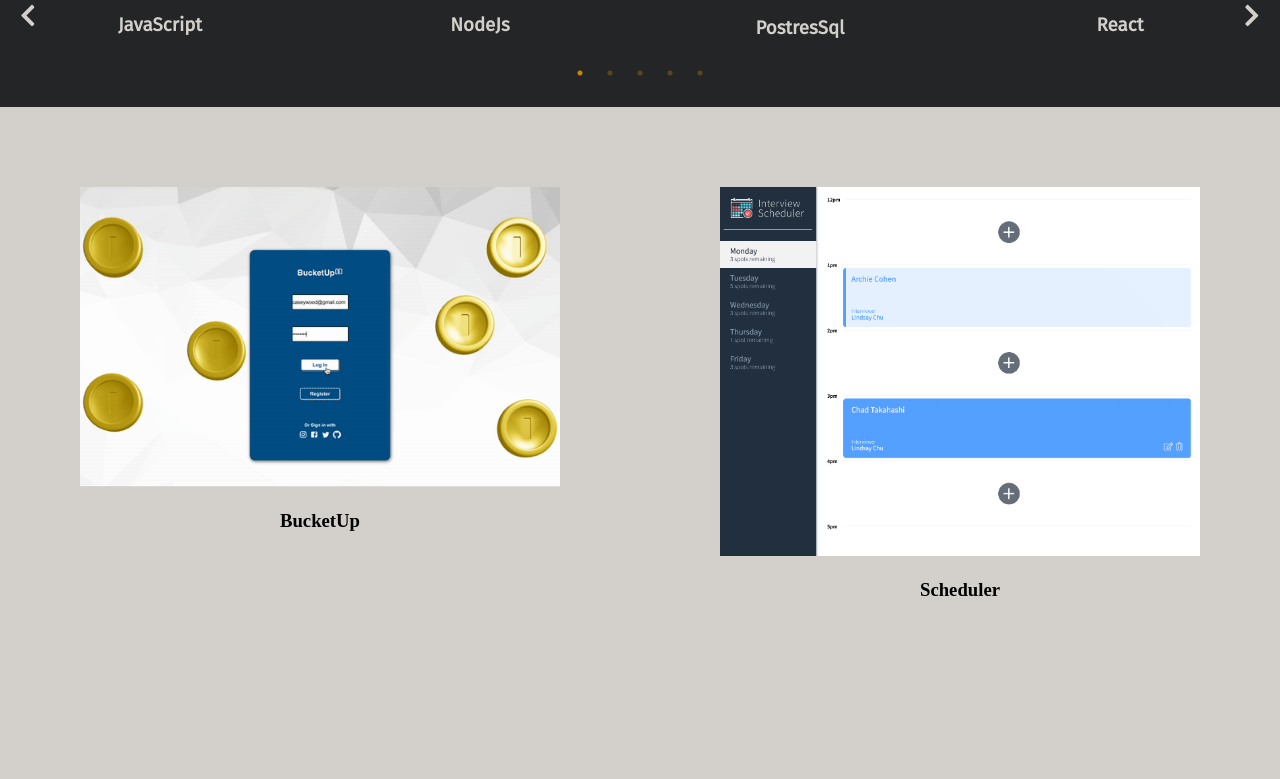
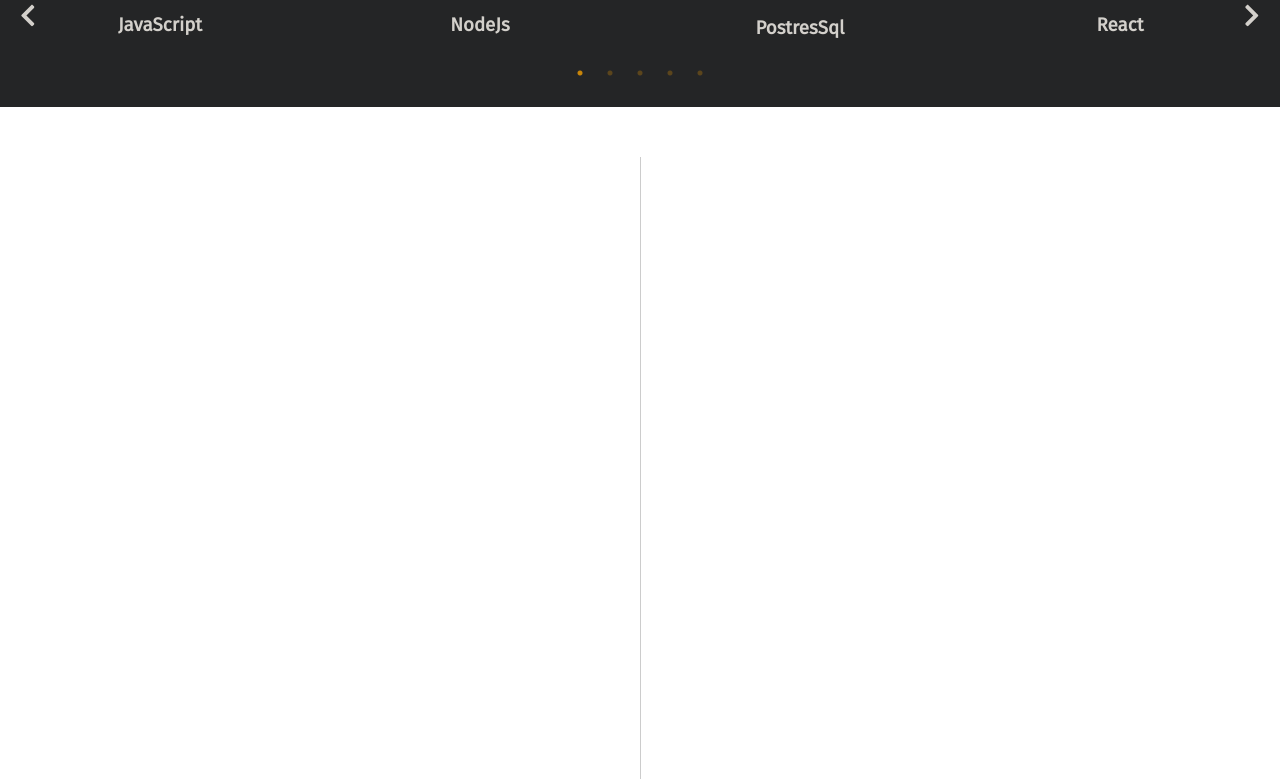
Before and after one commit to CaseyQWood/React-Resume, a React (Create React App) app: page / in a window 1280 px wide. Shown: the part 1421-2200 px from the top of the page. Built offline with nearby package versions, Linux system fonts and the light colour scheme.

Commit message:
base animations for the scroll effect working

```diff
--- a/src/App.scss
+++ b/src/App.scss
@@ -550,3 +550,72 @@
     width: 100%;
   }
 }
+
+.container {
+	max-width:900px;
+	margin:50px auto;
+}
+.timeline{
+	position:relative;
+	display:flex;
+	flex-direction:column;
+	list-style:none;
+	padding-top: 20px;
+	padding-bottom: 20px;
+}
+/* the timeline's center vertical line */
+.timeline:before{
+	content:"";
+	position:absolute;
+	top:0;
+	bottom:0;
+	left:50%;
+	width: 1px;
+	background-color: #ccc;
+}
+.timeline li{
+	border-top:1px solid #ccc;
+	position:relative;
+	width:50%;
+	min-height:100px;
+	margin-bottom:20px;
+	padding: 20px 40px;
+	text-align: right;
+	transition:.3s;
+	opacity:0;
+	transform: translateX(-10%);
+}
+/* the rounded mark on each timeline item */
+.timeline li:before {
+	content:"";
+	width: 10px;
+	height: 10px;
+	position: absolute;
+	top: 0;
+	right: 0;
+	background: #ccc;
+	border-radius:50%;
+	box-sizing:border-box;
+	transform: translate(50%,-50%);
+}
+.timeline h3 {
+	font-size:28px;
+	margin-bottom: 10px;
+}
+.timeline p {
+  font-size: 20px;
+  line-height: 28px;
+}
+.timeline li:nth-child(2n) {
+	align-self: flex-end;
+	text-align: left;
+	transform: translateX(10%);
+}
+.timeline li:nth-child(2n):before {
+	left: 0;
+  transform: translate(-50%,-50%);
+}
+.timeline li.visible {
+	opacity:1;
+	transform:translateX(0);
+}
--- a/src/Components/Portfolio.jsx
+++ b/src/Components/Portfolio.jsx
@@ -1,5 +1,6 @@
-import React from 'react'
+import React, { componentDidMount, useEffect } from 'react'
 import Card from './primitveComponents/Card'
+
 
 import bucketUp from '../images/portfolio-img/login-facemesh.gif'
 import scheduler from '../images/portfolio-img/schedulerPrev.png'
@@ -17,14 +18,59 @@
 
   ]
 
+  document.addEventListener('scroll', timeline);
+
+  function timeline(){
+
+    var threshold_position = (window.scrollY + window.innerHeight * 2/3) - window.innerHeight * 2;
+    //compare scrolltop with scrolltop on each timeline event
+    var timeline_events = document.querySelectorAll('.timeline li');
+
+    for(const i in timeline_events){
+
+      if(timeline_events[i].offsetTop < threshold_position){
+        timeline_events[i].classList.add('visible');
+      } else {
+        if (timeline_events[i].classList) {
+          timeline_events[i].classList.remove('visible')
+        }
+      }
+    }
+  }
+
+
+
   return (
-    <div id='portfolio__page' className='portfolio__container'>
-      {portfolioData.map((data, index) => <Card key={index} img={data.image} name={data.name}/>)}
 
-      {/* <Card/>
-      <Card/>
-      <Card/>
-      <Card/> */}
+    <div id='portfolio__page' class="container">
+      <ul class="timeline">
+        <li>
+          <h3>2001</h3>
+          <p>Lorem ipsum dolor sit amet, consectetur adipisicing elit, sed do eiusmod tempor incididunt ut labore et dolore magna aliqua.</p>
+        </li>
+        <li>
+          <h3>2002</h3>
+          <p>Ut enim ad minim veniam, quis nostrud exercitation ullamco laboris nisi ut aliquip ex ea commodo consequat. </p>
+        </li>
+        <li>
+          <h3>2003</h3>
+          <p>Duis aute irure dolor in reprehenderit in voluptate velit esse cillum dolore eu fugiat nulla pariatur. Excepteur sint occaecat cupidatat non proident, sunt in culpa qui officia deserunt mollit anim id est laborum.</p>
+        </li>
+        <li>
+          <h3>2004</h3>
+          <p>Lorem ipsum dolor sit amet, consectetur adipisicing elit, sed do eiusmod tempor incididunt ut labore et dolore magna aliqua.</p>
+        </li>
+        <li>
+          <h3>2005</h3>
+          <p>Ut enim ad minim veniam, quis nostrud exercitation ullamco laboris nisi ut aliquip ex ea commodo consequat. </p>
+        </li>
+      </ul>
     </div>
+
+
+    // <div id='portfolio__page' className='portfolio__container'>
+    //   {portfolioData.map((data, index) => <Card key={index} img={data.image} name={data.name}/>)}
+
+    // </div>
   )
 }
```
